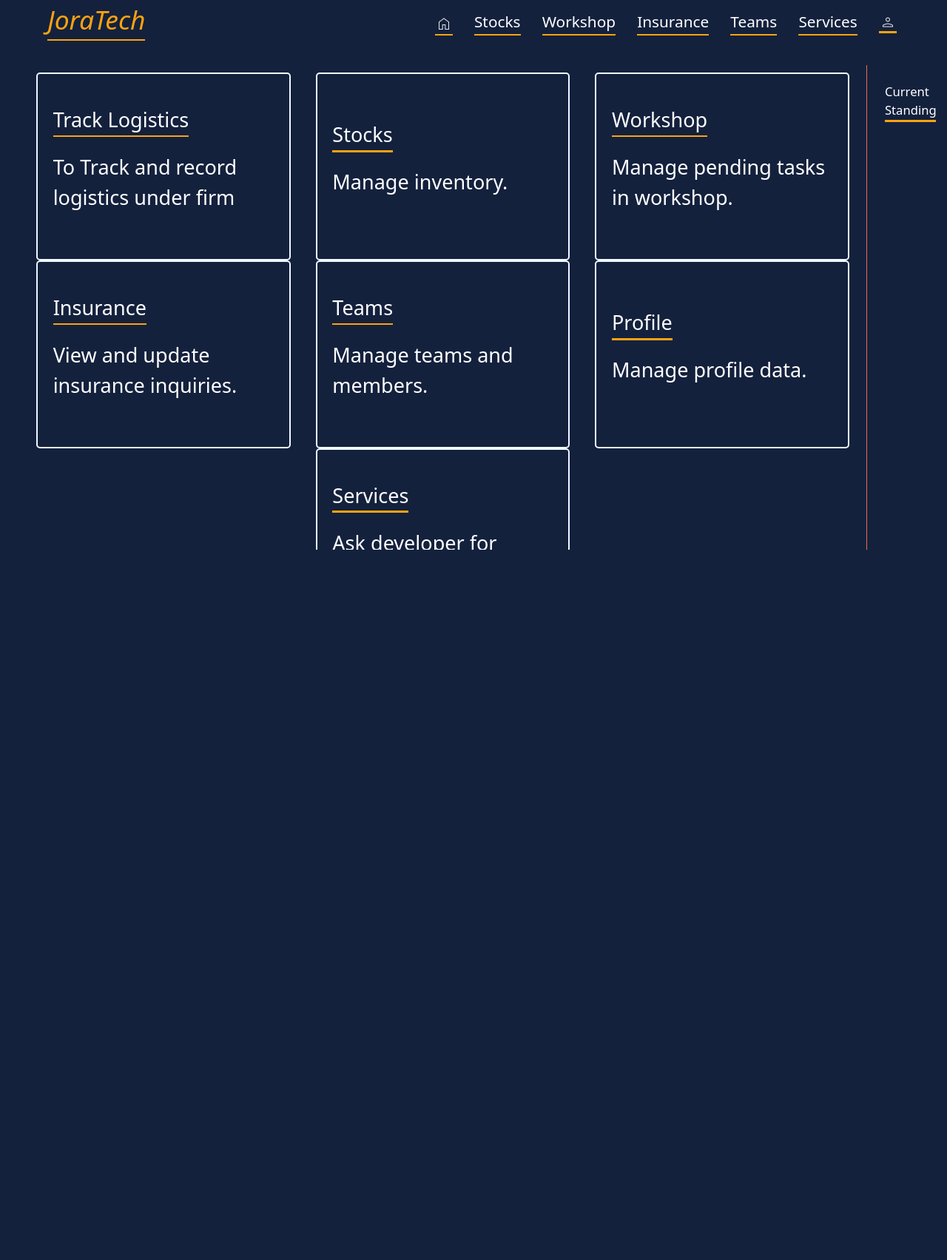
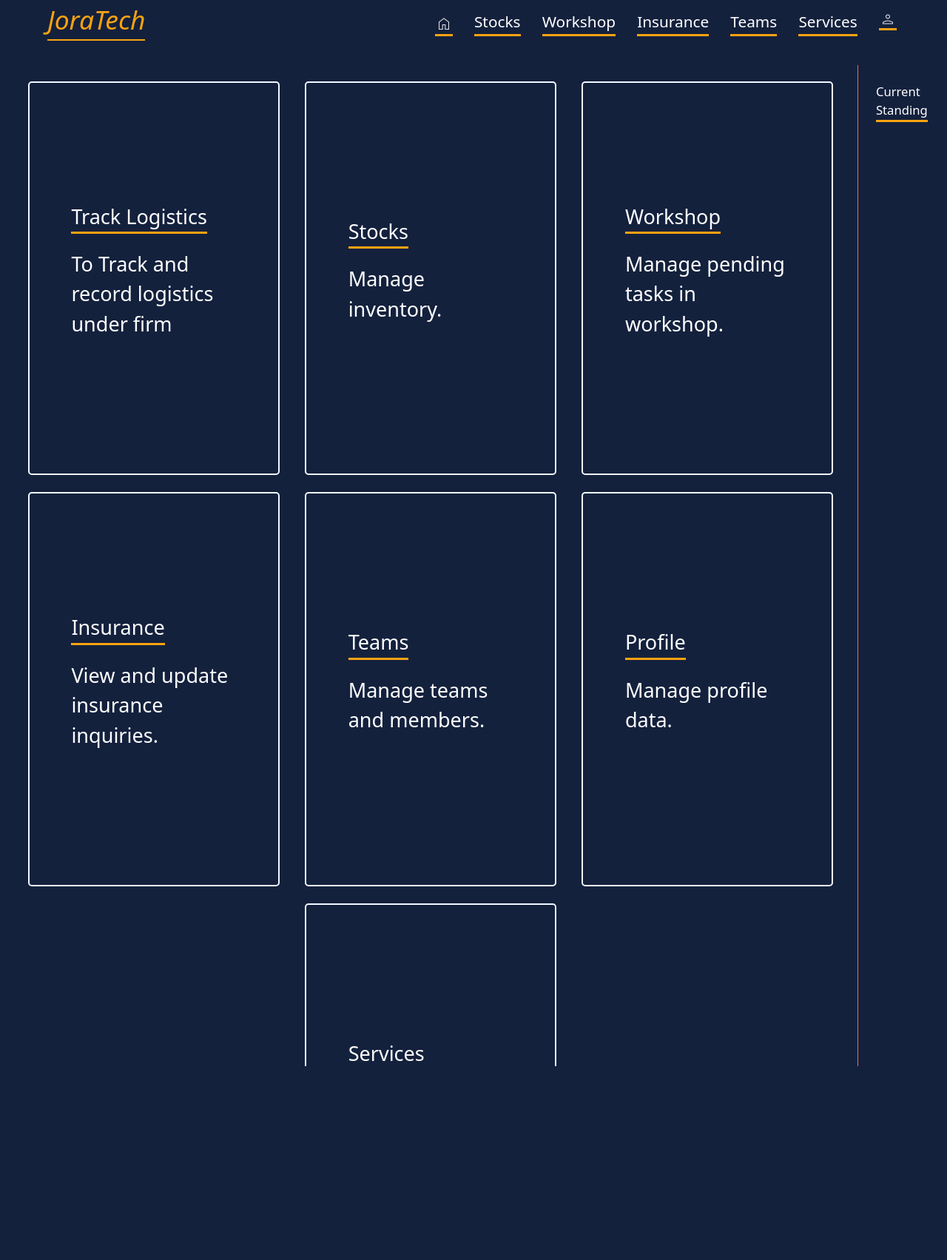
Before and after one commit to JAPNEET30/dealership, a Django app: page /dealership/ in a window 1280 px wide. Shown: the whole page at 74% size. Run offline with Django 4.2, Linux system fonts and the light colour scheme; a user stored in the database is signed in; some web fonts are replaced.

Commit message:
css corrections in dashboard

```diff
--- a/webroot/homepage/static/css/styles.css
+++ b/webroot/homepage/static/css/styles.css
@@ -330,6 +330,7 @@ nav{
   display:flex;
   flex-direction:row;
   padding:5px;
+  min-height:80%;
   .division{
       display: flex;
       width:1.5px;
--- a/webroot/static/css/dashboard.css
+++ b/webroot/static/css/dashboard.css
@@ -13,9 +13,10 @@
         height: 40%;
         width:30%;
         max-width: 100%;
-        padding:17px;
         text-decoration: none;
-        padding:1rem;
+        padding:5%;
+        margin: 1%;
+
         p:nth-child(1){
             max-width: fit-content;
             display:flex;
--- a/webroot/static/css/styles.css
+++ b/webroot/static/css/styles1.css
@@ -351,6 +351,7 @@ nav{
   display:flex;
   flex-direction:row;
   padding:5px;
+  /* height: 100vh; */
   .division{
       display: flex;
       width:2px;
--- a/webroot/webcore/static/css/dashboard.css
+++ b/webroot/webcore/static/css/dashboard.css
@@ -10,12 +10,12 @@
         justify-content: center;
         border:2px solid aliceblue;
         border-radius:5px;
-        height: 40%;
+        height: 30%;
         width:30%;
         max-width: 100%;
-        padding:17px;
         text-decoration: none;
         padding:1rem;
+        margin:1%;
         p:nth-child(1){
             max-width: fit-content;
             display:flex;
--- a/webroot/webcore/templates/base_generic.html
+++ b/webroot/webcore/templates/base_generic.html
@@ -2,7 +2,7 @@
 <html lang="en">
     <head>
         <meta charset="utf-8">
-        <meta http-equiv="X-UA-Compatible" content="IE=edge">
+        <!-- <meta http-equiv="X-UA-Compatible" content="IE=edge"> -->
         {% block title %}
         <title>JoraTech | HomePage</title>
         {% endblock %}
@@ -20,7 +20,7 @@
     </head>
 
     <body>
-        <script>0</script>
+        <!-- <script>0</script> -->
         <div>
             <nav class="navi">
                 <div><a href="{% url 'index' %}" style='text-decoration:none'><text id="logo">JoraTech<span></span></text></a></div>
@@ -75,7 +75,7 @@
             </nav>
         </div>
         <div class="mobile-tabs"></div>
-        <div class="" id="main">
+        <div id="main">
             <div id="content">
               {% block content %}
 
--- a/webroot/webroot/urls.py
+++ b/webroot/webroot/urls.py
@@ -20,7 +20,7 @@ from django.urls import include
 from django.views.generic import RedirectView
 
 urlpatterns = [
-    path('admin/', admin.site.urls),
+    path('user/superadmin/', admin.site.urls),
 ]
 
 urlpatterns +=[
```
Also changed, not shown: webroot/db.sqlite3.
